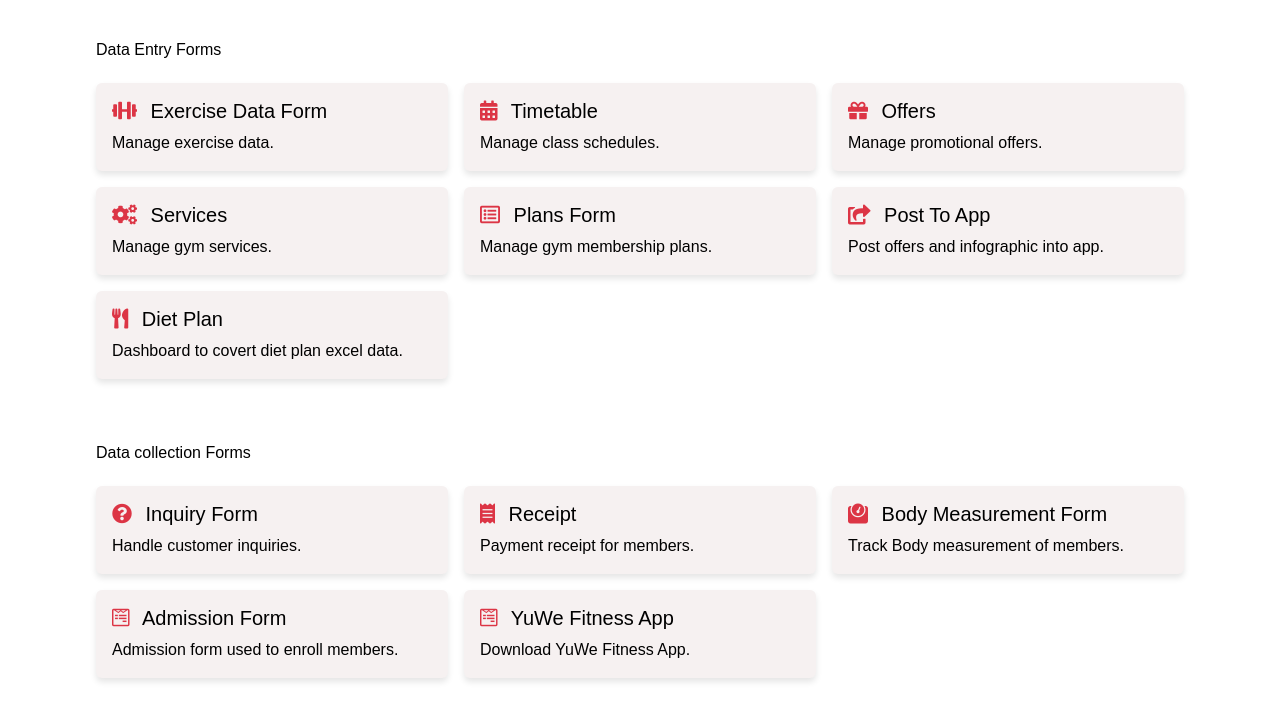
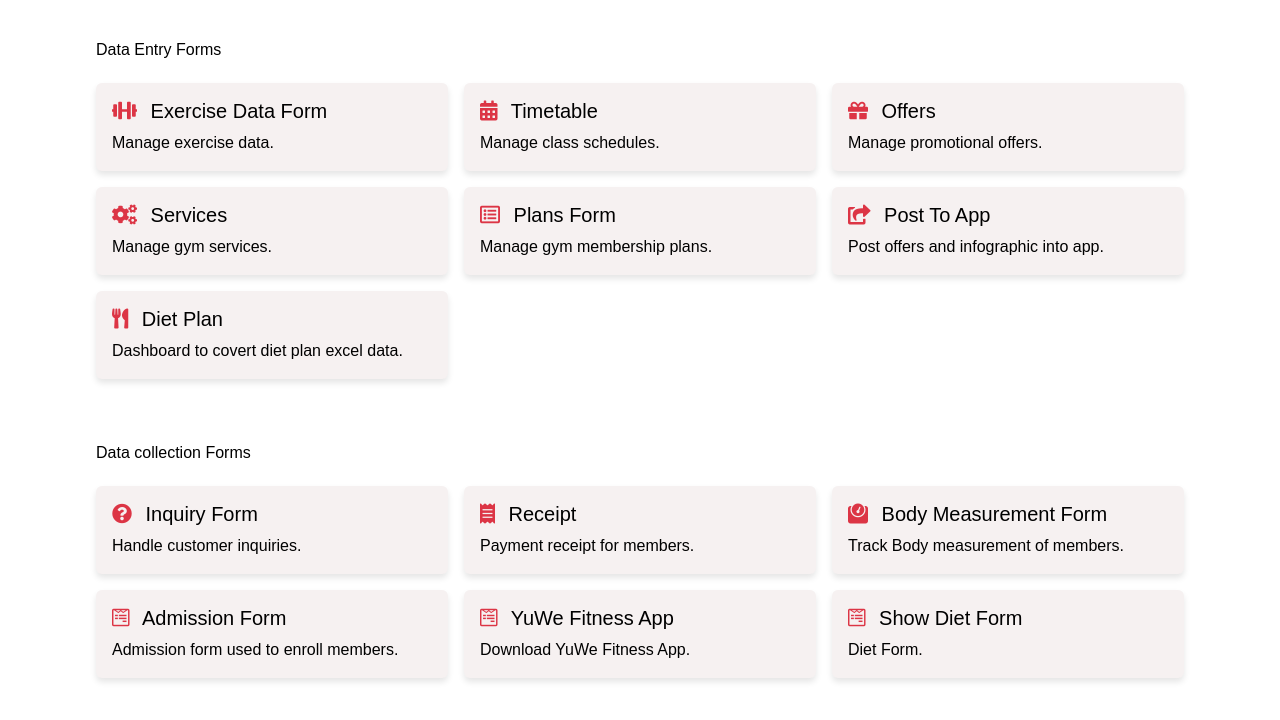
Before and after one commit to rider4585/Git-Rout, a plain HTML site: page Yuwe Fitness Dashboards/index.html in a window 1280 px wide. Shown: the part 64-784 px from the top of the page. Drawn offline with Linux system fonts and the light colour scheme; sample sign-in values are in the browser's storage.

Commit message:
added : show diet dashboard to index

```diff
--- a/Yuwe Fitness Dashboards/index.html
+++ b/Yuwe Fitness Dashboards/index.html
@@ -21,7 +21,7 @@
   <nav class="navbar">
     <div class="container">
       <!-- <div class="navbar-heading"> -->
-        <h3 class="m-0">YuWe Fitness & Lifestyle</h3>
+      <h3 class="m-0">YuWe Fitness & Lifestyle</h3>
       <!-- </div> -->
       <a class="btn btn-light" href="./Dashboard Login/login.html" id="logout-btn">Logout</a>
     </div>
@@ -167,6 +167,17 @@
           </div>
         </a>
       </div>
+
+      <div class="card dark-mode light-mode">
+        <a href="./Show Diet Dashboard/index.html" class="text-decoration-none">
+          <div class="card-body">
+            <h5 class="card-title">
+              <i class="fab fa-wpforms accent-color"></i> Show Diet Form
+            </h5>
+            <p class="card-text">Diet Form.</p>
+          </div>
+        </a>
+      </div>
     </div>
   </div>
 
```
